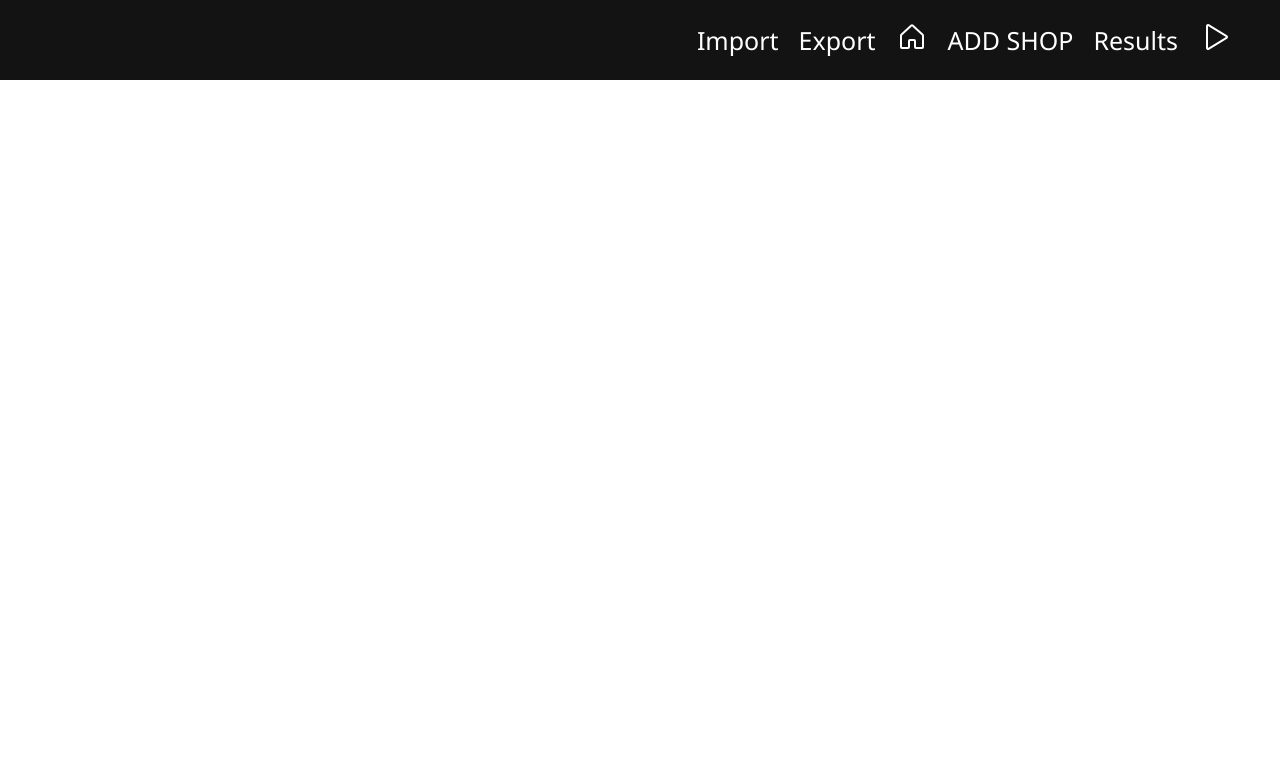
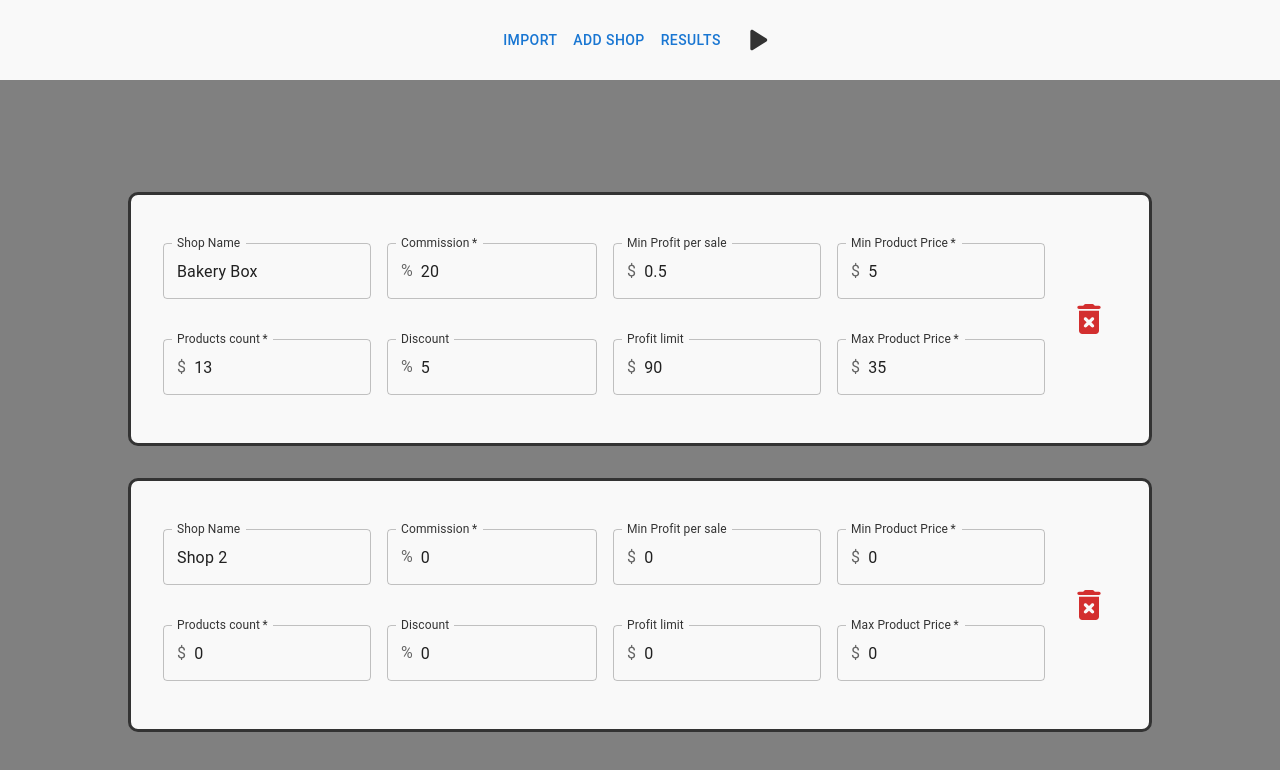
Before and after one commit to antonarnaudov/price-models-testing-ui, a React (Create React App) app: page / in a window 1280 px wide. Shown: the top 770 px of the page. Built offline with nearby package versions, Linux system fonts and the light colour scheme.

Commit message:
1 Updated Shops component with initial design, Navbar is WIP

```diff
--- a/src/App.js
+++ b/src/App.js
@@ -1,7 +1,7 @@
 import "./App.css";
 import { BrowserRouter as Router, Routes, Route } from "react-router-dom";
 import { Navbar } from "./components/navbar/navbar";
-import { Shop } from "./components/shop/shop";
+import { ShopsFrame } from "./components/shop/shops-frame";
 import { Results } from "./components/results/results";
 // import { ShopContextProvider } from "./context/shop-context";
 
@@ -12,7 +12,7 @@ function App() {
         <Router>
           <Navbar />
           <Routes>
-            <Route path="/" element={<Shop />} />
+            <Route path="/" element={<ShopsFrame />} />
             <Route path="/results" element={<Results />} />
           </Routes>
         </Router>
--- a/src/components/navbar/navbar.css
+++ b/src/components/navbar/navbar.css
@@ -1,21 +1,27 @@
 .navbar {
     width: 100%;
-  height: 80px;
-  background-color: rgb(19, 19, 19);
+    height: 5rem;
+    background-color: #F9F9F9;
     display: flex;
-  justify-content: flex-end;
+    justify-content: space-evenly;
     align-items: center;
+    color: #333333;
+}
+
+.MuiAppBar-colorDefault {
+    background-color: #F9F9F9;
 }
 
 .links {
     margin-right: 50px;
     display: flex;
     align-items: center;
+    color: #333333;
 }
 
 .links a {
     text-decoration: none;
-  color: white;
     margin-left: 20px;
     font-size: 25px;
+    color: #333333;
 }
--- a/src/components/navbar/navbar.jsx
+++ b/src/components/navbar/navbar.jsx
@@ -1,28 +1,55 @@
 import React from "react";
-import { Link } from "react-router-dom";
-import { Play, House } from "phosphor-react";
+import {Link} from "react-router-dom";
 import "./navbar.css";
+import {AppBar, Button, IconButton, Stack, Container, Toolbar, Grid} from '@mui/material';
+import PlayArrowRoundedIcon from '@mui/icons-material/PlayArrowRounded';
+import HomeRoundedIcon from '@mui/icons-material/HomeRounded';
 
 export const Navbar = () => {
-  return (
-    <div className="navbar">
-      <div className="links">
-        <Link> Import </Link>
-        <Link> Export </Link>
+    return (
+        <AppBar className="navbar" position="static" sx={{bgcolor: "#F9F9F9"}}>
+            <Stack direction="row"
+                   justifyContent="space-evenly"
+                   alignItems="center">
 
-        <Link to="/">
-          <House size={32} />
-        </Link>
+            {/*<Grid container spacing={2}*/}
+            {/*      direction="column"*/}
+            {/*      // justifyContent="space-evenly"*/}
+            {/*      alignItems="center"*/}
+            {/*>*/}
 
-        <Link> ADD SHOP </Link>
+            {/*<Grid item xs={2} >*/}
+            <Button> Import </Button>
 
-        <Link to="/results"> Results </Link>
+            {/*<Button> Export </Button>*/}
+            {/*</Grid>*/}
 
-        <Link>
-          <Play size={32} />
-        </Link>
+            {/*<Grid item xs={6} container*/}
+            {/*      direction="row"*/}
+            {/*      alignItems="flex-end"*/}
+            {/*      justify="center"*/}
+            {/*>*/}
+            <Button> ADD SHOP </Button>
 
-      </div>
-    </div>
-  );
+            {/*<IconButton component={Link} to="/" sx={{fontSize: "40px", color: "#333333"}}>*/}
+            {/*    <HomeRoundedIcon fontSize='inherit' color='inherit'/>*/}
+            {/*</IconButton>*/}
+            {/*</Grid>*/}
+
+            {/*<Grid item xs={2}>*/}
+            <Button component={Link} to="/results">
+                Results
+            </Button>
+            {/*</Grid>*/}
+
+            {/*<Grid item xs={1}>*/}
+            <IconButton sx={{fontSize: "40px", color: "#333333"}}>
+                <PlayArrowRoundedIcon fontSize='inherit' color='inherit'/>
+            </IconButton>
+            {/*</Grid>*/}
+            {/*</Grid>*/}
+
+            </Stack>
+        </AppBar>
+    );
 };
--- a/src/components/shop/product.jsx
+++ /dev/null
@@ -1,24 +0,0 @@
-import React, { useContext } from "react";
-// import { ShopContext } from "../../../context/shop-context";
-
-export const Product = (props) => {
-  // const { id, productName, price, productImage } = props.data;
-  // const { addToCart, cartItems } = useContext(ShopContext);
-
-  // const cartItemCount = cartItems[id];
-
-  return (
-    <div className="product">
-      {/* <img src={productImage} />
-      <div className="description">
-        <p>
-          <b>{productName}</b>
-        </p>
-        <p> ${price}</p>
-      </div>
-      <button className="addToCartBttn" onClick={() => addToCart(id)}>
-        Add To Cart {cartItemCount > 0 && <> ({cartItemCount})</>}
-      </button> */}
-    </div>
-  );
-};
--- a/src/components/shop/shop.css
+++ b/src/components/shop/shop.css
@@ -1,53 +1,19 @@
-.shopTitle {
-  margin-top: 100px;
-  text-align: center;
-  font-size: 40px;
-}
-.products {
-  width: 100%;
-  height: auto;
-  display: grid;
-  grid-template-columns: 1fr 1fr 1fr;
-  place-items: center;
+.shops-frame {
+    background-color: gray;
+    height: 100vh;
+    padding-top: 80px;
 }
 
-.product {
-  border-radius: 15px;
-  width: 300px;
-  height: 350px;
-  margin: 100px;
-  display: flex;
-  flex-direction: column;
-  justify-content: center;
-  align-items: center;
+.shop {
+    background-color: #F9F9F9;
+    width: 80%;
+    margin: 2rem auto;
+    border: 3px solid #333333;
+    border-radius: 10px;
+    padding: 3rem 2rem;
+    box-sizing: border-box;
 }
 
-.product img {
-  width: 400px;
+.MuiInputLabel-root {
+    color: #333333 !important;
 }
-
-.product .description {
-  text-align: center;
-}
-
-.product:hover {
-  transition: 0.3s ease-in;
-  cursor: pointer;
-}
-
-.addToCartBttn {
-  background-color: transparent;
-  border: 2px solid rgb(19, 19, 19);
-  min-width: 100px;
-  padding-left: 10px;
-  padding-right: 10px;
-  padding-top: 5px;
-  padding-bottom: 5px;
-  border-radius: 15px;
-}
-
-.addToCartBttn:hover {
-  background-color: rgb(19, 19, 19);
-  color: white;
-  cursor: pointer;
-}
--- a/src/components/shop/shop.jsx
+++ b/src/components/shop/shop.jsx
@@ -1,19 +1,124 @@
 import React from "react";
-import { Product } from "./product";
 import "./shop.css";
+import {TextField, InputAdornment, IconButton, Stack, Grid} from '@mui/material';
+import DeleteForeverRoundedIcon from '@mui/icons-material/DeleteForeverRounded';
 
-export const Shop = () => {
-  return (
-    <div className="shop">
-      {/* <div className="shopTitle">
-        <h1>PedroTech Shop</h1>
-      </div>
+export const Shop = (props) => {
+    return (
+        <Stack
+            id={props.data.id}
+            className="shop"
+            direction="row"
+            justifyContent="space-evenly"
+            alignItems="center"
+            spacing={2}
+        >
 
-      <div className="products">
-        {PRODUCTS.map((product) => (
-          <Product data={product} />
-        ))}
-      </div> */}
-    </div>
-  );
+            <Stack direction="column" spacing={5}>
+                <TextField className="name-input" label="Shop Name" defaultValue={props.data.name}></TextField>
+
+                {/* Products Count */}
+                <TextField
+                    required
+                    id="products-count"
+                    label="Products count"
+                    defaultValue={props.data.products_count}
+                    InputProps={{
+                        startAdornment: <InputAdornment position="start">$</InputAdornment>,
+                        inputMode: 'numeric',
+                        pattern: '[0-9]*'
+                    }}
+                ></TextField>
+            </Stack>
+
+
+            <Stack direction="column" spacing={5}>
+                {/* Commission */}
+                <TextField
+                    required
+                    id="commission"
+                    label="Commission"
+                    defaultValue={props.data.commission}
+                    InputProps={{
+                        startAdornment: <InputAdornment position="start">%</InputAdornment>,
+                        inputMode: 'numeric',
+                        pattern: '[0-9]*'
+                    }}
+                ></TextField>
+
+                {/* Discount */}
+                <TextField
+                    id="discount"
+                    label="Discount"
+                    defaultValue={props.data.discount}
+                    InputProps={{
+                        startAdornment: <InputAdornment position="start">%</InputAdornment>,
+                        inputMode: 'numeric',
+                        pattern: '[0-9]*'
+                    }}
+                ></TextField>
+            </Stack>
+
+
+            <Stack direction="column" spacing={5}>
+                {/* Min Profit per sale */}
+                <TextField
+                    id="min-profit-per-sale"
+                    label="Min Profit per sale"
+                    defaultValue={props.data.min_profit}
+                    InputProps={{
+                        startAdornment: <InputAdornment position="start">$</InputAdornment>,
+                        inputMode: 'numeric',
+                        pattern: '[0-9]*'
+                    }}
+                ></TextField>
+
+                {/* Profit Limit */}
+                <TextField
+                    id="profit-limit"
+                    label="Profit limit"
+                    defaultValue={props.data.profit_limit}
+                    InputProps={{
+                        startAdornment: <InputAdornment position="start">$</InputAdornment>,
+                        inputMode: 'numeric',
+                        pattern: '[0-9]*'
+                    }}
+                ></TextField>
+            </Stack>
+
+
+            <Stack direction="column" spacing={5}>
+                {/* Min Product Price */}
+                <TextField
+                    required
+                    id="min-product-price"
+                    label="Min Product Price"
+                    defaultValue={props.data.min_price}
+                    InputProps={{
+                        startAdornment: <InputAdornment position="start">$</InputAdornment>,
+                        inputMode: 'numeric',
+                        pattern: '[0-9]*'
+                    }}
+                ></TextField>
+
+                {/* Max Product Price */}
+                <TextField
+                    required
+                    id="max-product-price"
+                    label="Max Product Price"
+                    defaultValue={props.data.max_price}
+                    InputProps={{
+                        startAdornment: <InputAdornment position="start">$</InputAdornment>,
+                        inputMode: 'numeric',
+                        pattern: '[0-9]*'
+                    }}
+                ></TextField>
+            </Stack>
+
+            {/* Delete Button */}
+            <IconButton variant="outlined" color="error" sx={{fontSize: "40px"}}>
+                <DeleteForeverRoundedIcon fontSize="inherit"/>
+            </IconButton>
+        </Stack>
+    );
 };
--- /dev/null
+++ b/src/components/shop/shops-frame.jsx
@@ -0,0 +1,14 @@
+import React from "react";
+import {Shop} from "./shop";
+import "./shop.css";
+import data from "../../data/mock-data.json"
+
+export const ShopsFrame = () => {
+    return (
+        <div className="shops-frame">
+            {data.shops.map((shop) => (
+                <Shop key={shop.id} data={shop}/>
+            ))}
+        </div>
+    );
+};
--- a/src/data/mock-data.json
+++ b/src/data/mock-data.json
@@ -13,7 +13,39 @@
   "shops": [
     {
       "id": 1,
-      "name": "Shop 1",
+      "name": "Bakery Box",
+      "products_count": 13,
+      "commission": 20,
+      "discount": 5,
+      "min_profit": 0.50,
+      "profit_limit": 90,
+      "min_price": 5,
+      "max_price": 35,
+      "products": [
+        {
+          "name": "Product 1",
+          "price": 5.33,
+          "commission": 0.93,
+          "discount": 0.43,
+          "shop_profit": 4.40,
+          "min_profit": 0.30,
+          "pure_commission": 0.63
+        }
+      ],
+      "statistics": {
+        "total_commission": 0.93,
+        "total_discount": 0.43,
+        "total_shop_profit": 4.40,
+        "avg_commission": 0,
+        "avg_discount": 0,
+        "avg_shop_profit": 0,
+        "total_min_profit": 0.30,
+        "total_pure_commission": 0.63
+      }
+    },
+    {
+      "id": 2,
+      "name": "Shop 2",
       "products_count": 0,
       "commission": 0,
       "discount": 0,
@@ -30,8 +62,7 @@
           "shop_profit": 4.40,
           "min_profit": 0.30,
           "pure_commission": 0.63
-        },
-        {}
+        }
       ],
       "statistics": {
         "total_commission": 0.93,
```
Also changed, not shown: package.json (+6 -3 lines), src/components/results/results.jsx (+8 -3 lines), src/reportWebVitals.js (deleted, +0 -13 lines), 1 other file (tests, documents, lock files or other folders). Lines whose indentation alone changed are shown as unchanged.
